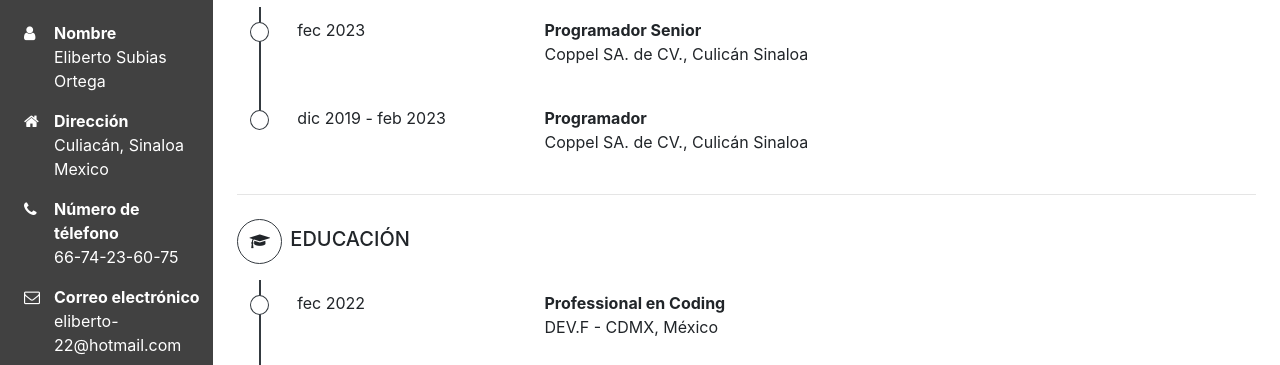
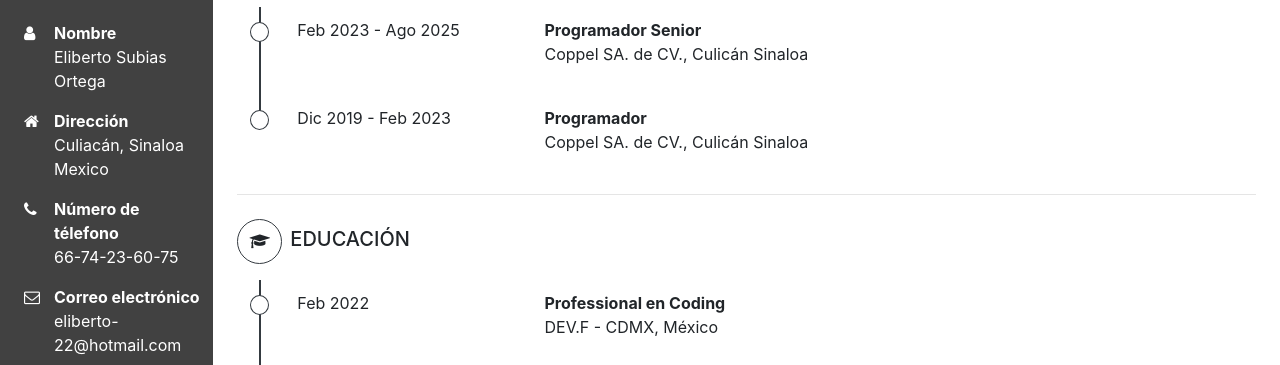
Before and after one commit to ElibertoSubias/curriculumvitae, a plain HTML site: page index.html in a window 1280 px wide. Shown: the part 289-654 px from the top of the page. Drawn offline with nearby package versions, Linux system fonts and the light colour scheme.

Commit message:
Update index.html

```diff
--- a/index.html
+++ b/index.html
@@ -336,7 +336,7 @@
                 <div class="col pt-4">
                     <div class="row">
                         <div class="col-3">
-                            <p>fec 2023</p>
+                            <p>Feb 2023 - Ago 2025</p>
                         </div>
                         <div class="col">
                             <strong>Programador Senior</strong>
@@ -354,7 +354,7 @@
                 <div class="col pt-4">
                     <div class="row">
                         <div class="col-3">
-                            <p>dic 2019 - feb 2023</p>
+                            <p>Dic 2019 - Feb 2023</p>
                         </div>
                         <div class="col">
                             <strong>Programador</strong>
@@ -382,7 +382,7 @@
                 <div class="col pt-4">
                     <div class="row">
                         <div class="col-3">
-                            <p>fec 2022</p>
+                            <p>Feb 2022</p>
                         </div>
                         <div class="col">
                             <strong>Professional en Coding</strong>
```
